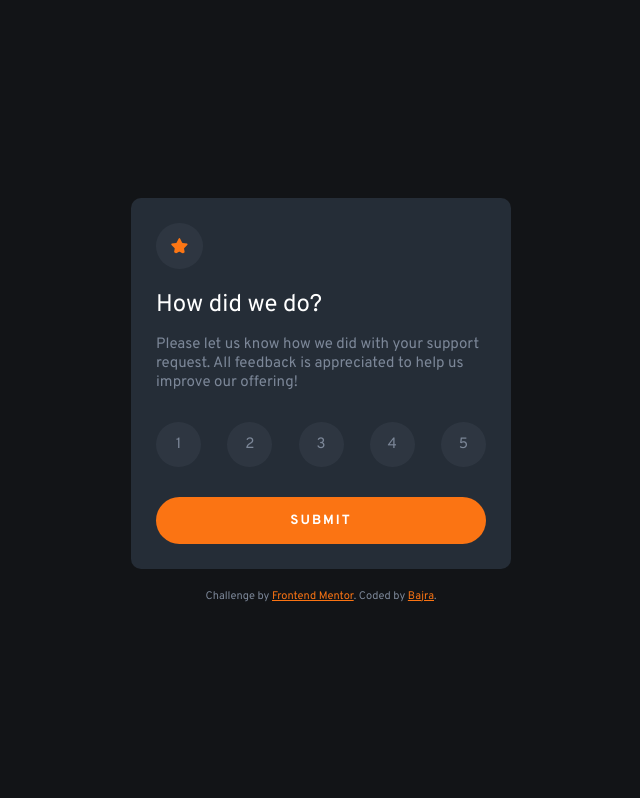
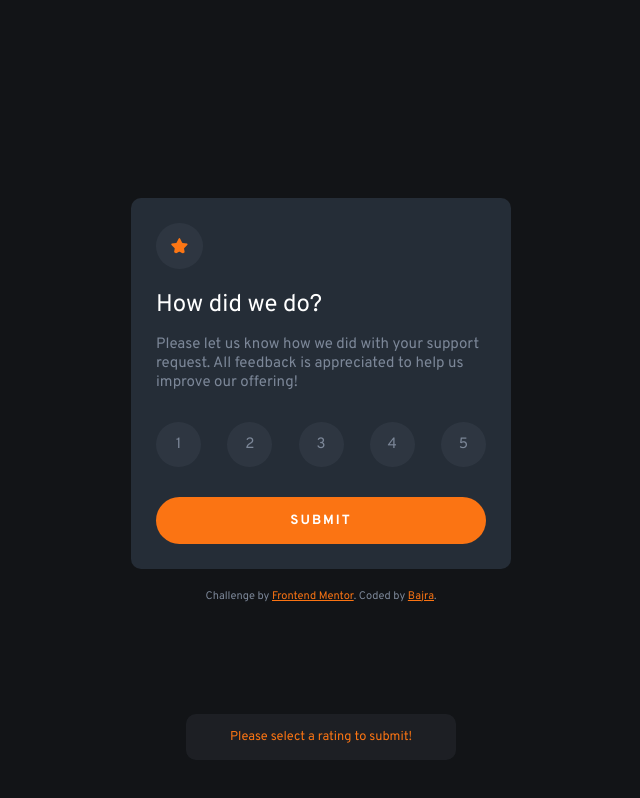
Before and after one commit to bajra03/frontendmentor-interactive-rating-component, a plain HTML site: page index.html in a window 1280 px wide. Both pictures are taken after a click on the button "SUBMIT". Shown: the whole page, without its empty margins (319-959 px from the left). Drawn offline with Linux system fonts and the light colour scheme.

Commit message:
add validation

```diff
--- a/index.html
+++ b/index.html
@@ -81,6 +81,11 @@
       Coded by <a href="https://www.linkedin.com/in/putu-bajra-39a212b0/" target="_blank">Bajra</a>.
     </div>
   </footer>
+  <div class="toast">
+    <div class="toast__content">
+      Please select a rating to submit!
+    </div>
+  </div>
   <script src="./main.js"></script>
 </body>
 </html>
--- a/main.js
+++ b/main.js
@@ -1,9 +1,10 @@
-const btnSubmit = document.querySelector('.btn-submit');
+const btnSubmit = document.querySelector(".btn-submit");
+const stars = document.querySelectorAll("input[name=star]");
+const toastMessage = document.querySelector(".toast");
 
 btnSubmit.addEventListener('click', (e) => {
   e.preventDefault();
-  const stars = document.getElementsByName('star');
-
+  if (validation()) {
     for (let i = 0; i < stars.length; i++) {
       if (stars[i].checked) {
         const starSelected = document.querySelector('.star-selected');
@@ -19,4 +20,21 @@ btnSubmit.addEventListener('click', (e) => {
         }, 1500);
       }
     }
-})
+  } else {
+    toastMessage.classList.add("active");
+    setTimeout(() => {
+      toastMessage.classList.remove("active")
+    }, 3000);
+  }
+});
+
+function validation() {
+  let isValid = false;
+  stars.forEach((star) => {
+    if (star.checked) {
+      isValid = true;
+    }
+  });
+
+  return isValid;
+}
--- a/style.css
+++ b/style.css
@@ -183,6 +183,45 @@ footer a {
   color: var(--primary-orange);
 }
 
+/* Toast Message */
+.toast {
+  background-color: hsl(216deg 12% 54% / 10%);
+  color: var(--primary-orange);
+  padding: 15px 20px;
+  border-radius: 10px;
+  position: absolute;
+  bottom: 0;
+  left: 50%;
+  transform: translateX(-50%) translateY(-20px);
+  width: 270px;
+  display: none;
+  transition: .2s ease-in-out;
+  opacity: 0;
+}
+
+.toast.active {
+  display: block;
+  /* transform: translateX(-50%) translateY(-30px); */
+  animation: myAnim .3s ease 0s 1 normal forwards;
+}
+
+.toast__content {
+  text-align: center;
+  font-size: .8rem;
+}
+
+@keyframes myAnim {
+	0% {
+		opacity: 0;
+		transform: translateX(-50%) translateY(-20px);
+	}
+
+	100% {
+		opacity: 1;
+		transform: translateX(-50%) translateY(-40px);
+	}
+}
+
 /* Responsive */
 @media (min-width: 768px){
   main {
```
Lines whose indentation alone changed are shown as unchanged.
